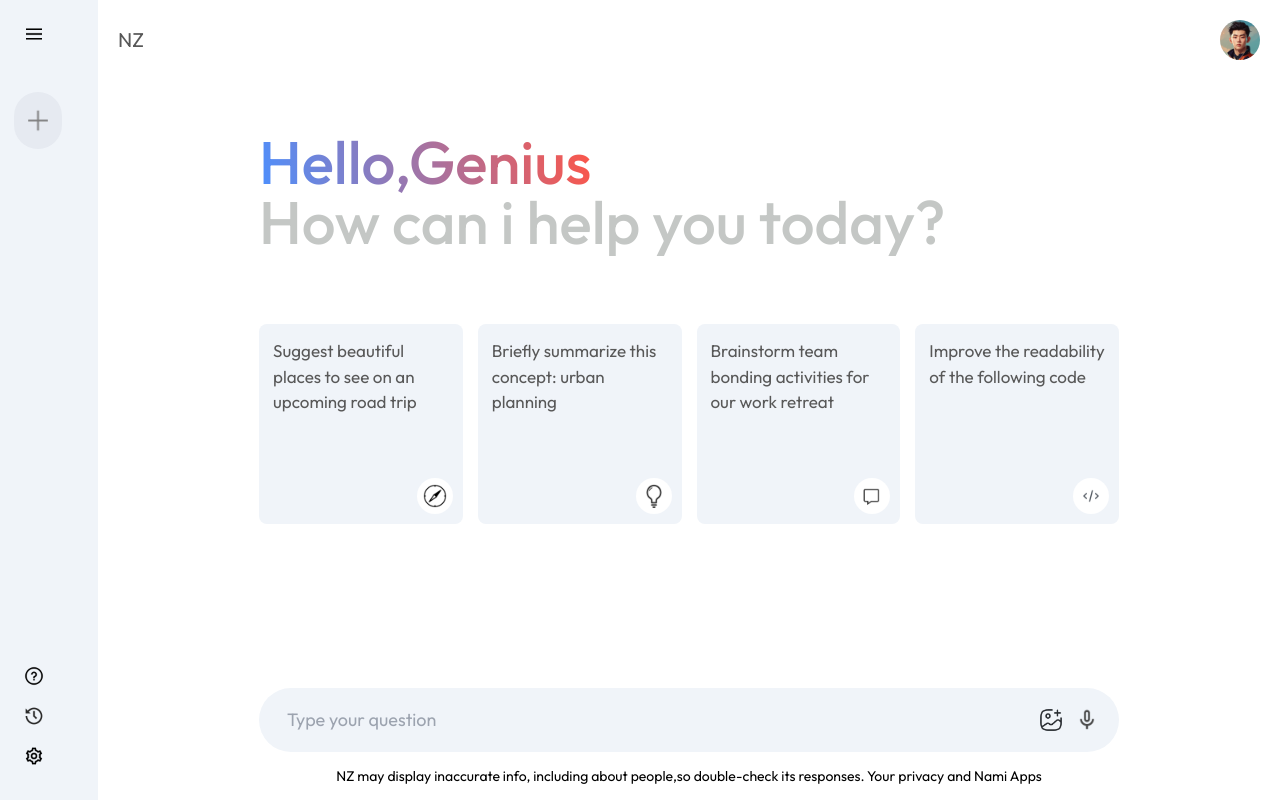
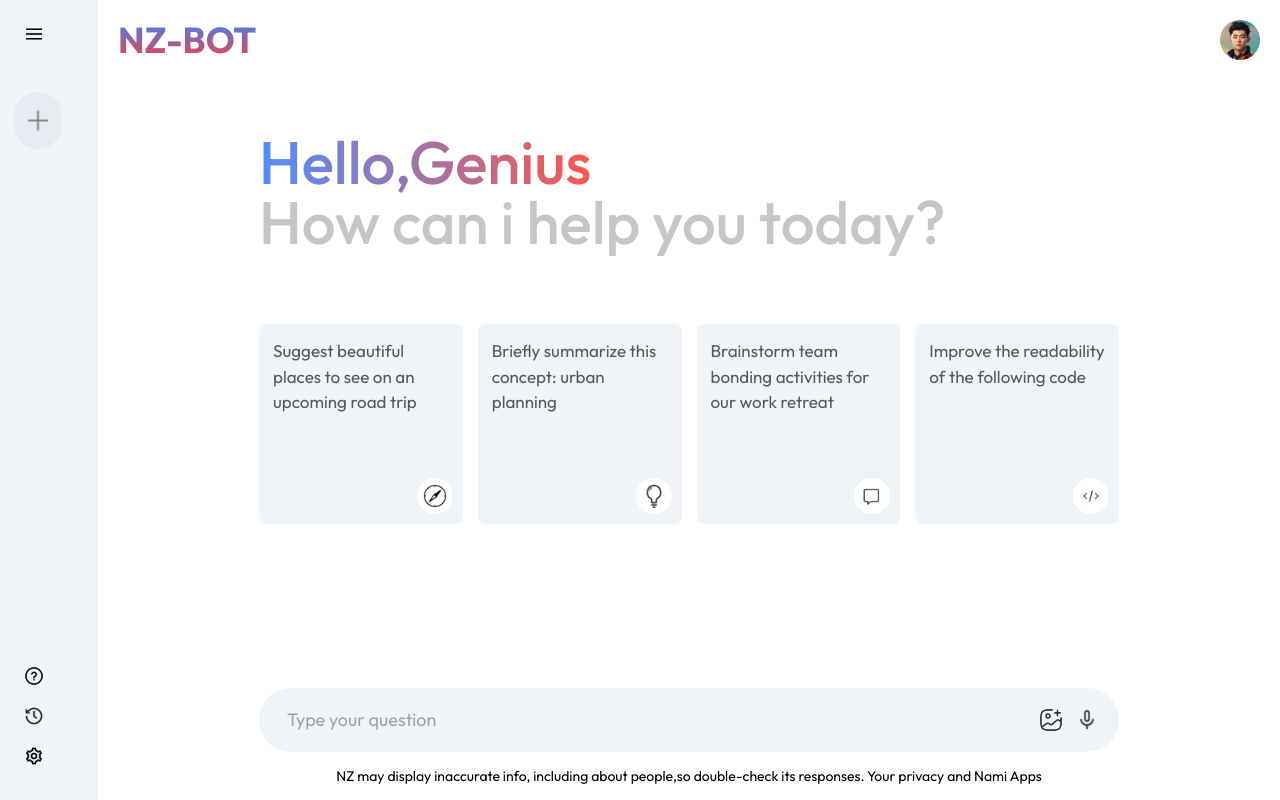
Before and after one commit to JUSTTNZ/NAMI_BOT, a React (Vite) app: page / in a window 1280 px wide. Built offline with nearby package versions, Linux system fonts and the light colour scheme.

Commit message:
Update Main.jsx

```diff
--- a/src/components/Main/Main.jsx
+++ b/src/components/Main/Main.jsx
@@ -8,7 +8,9 @@ const Main = () => {
   return (
     <div className='flex-1 min-h-screen pb-[15vh] relative'>
       <div className='flex items-center justify-between text-xl p-5 text-[#585858]'>
-        <p>NZ</p>
+       <p class="text-transparent bg-clip-text bg-gradient-to-b from-blue-500 to-red-500 text-4xl font-bold animate-gradient-shine">
+  NZ-BOT
+</p>
         <img className='w-10 rounded-full' src={assets.user_icon} alt="" />
       </div>
       <div className='max-w-[900px] m-auto'>
```
